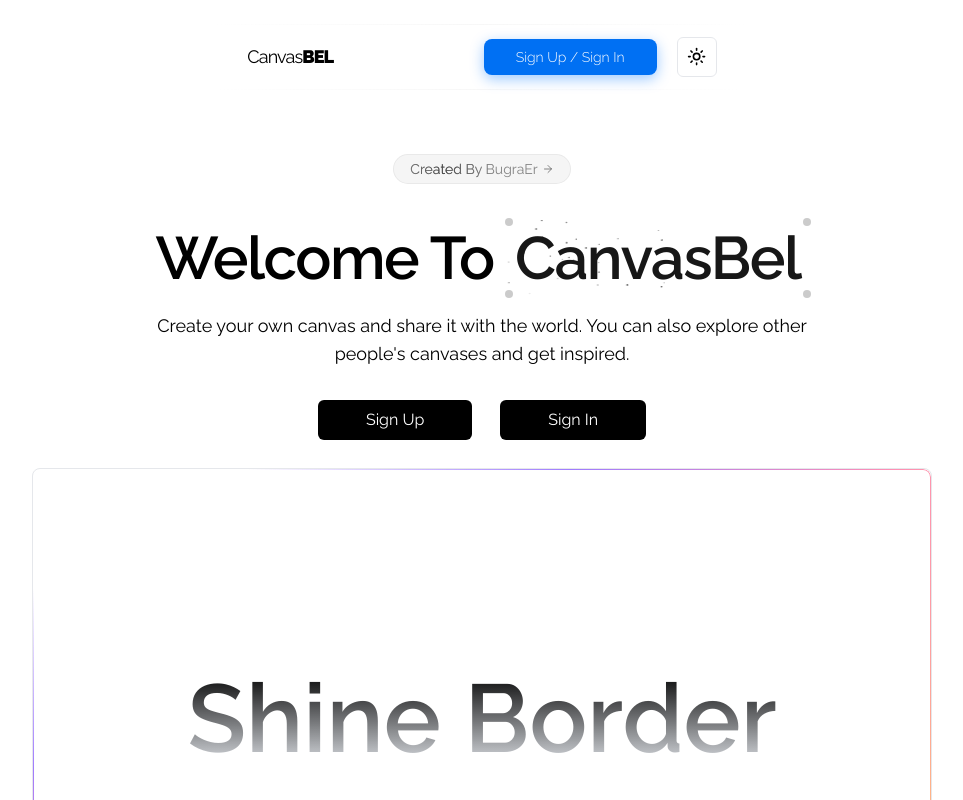
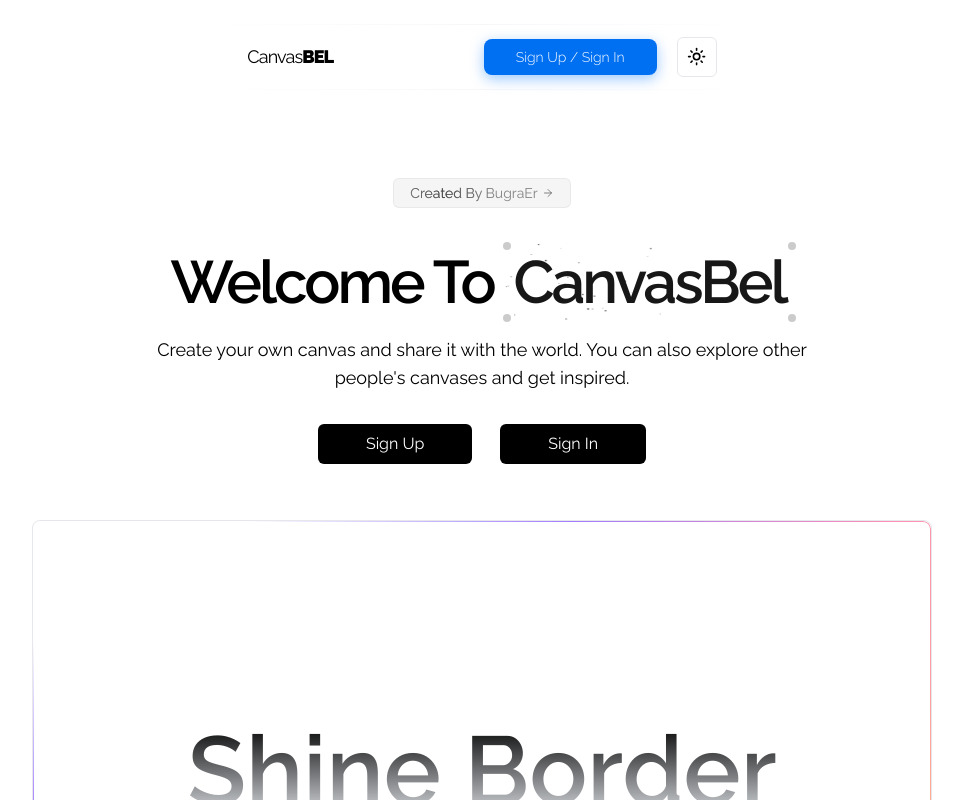
Before and after one commit to benbugraer/canvabel, a Next.js app: page / in a window 1280 px wide. Shown: the top 800 px of the page, without its empty margins (158-1121 px from the left). Built offline with nearby package versions, Linux system fonts and the light colour scheme.

Commit message:
chore: Update Navigation component and add Navigation container component & components file organisation

```diff
--- a/app/layout.tsx
+++ b/app/layout.tsx
@@ -2,7 +2,7 @@ import type { Metadata } from "next";
 import { Raleway } from "next/font/google";
 import "./globals.css";
 import clsx from "clsx";
-import Navigation from "@/components/Navigation";
+// import Navigation from "@/components/Navigation";
 import { ClerkProvider, SignedIn } from "@clerk/nextjs";
 import { ThemeProvider } from "@/components/ThemeProvider";
 import ForgotPassword from "./forgotpassword/page";
@@ -36,7 +36,7 @@ export default function RootLayout({
             <UserButton />
           </SignedIn> */}
           <ThemeProvider attribute="class" defaultTheme="system" enableSystem>
-            <Navigation />
+            {/* <Navigation /> */}
             <div className="">{children}</div>
           </ThemeProvider>
         </body>
--- a/app/page.tsx
+++ b/app/page.tsx
@@ -1,83 +1,11 @@
-import { CSSProperties } from "react";
-import { cn } from "@/lib/utils";
-import { DockWithPreview } from "@/components/DockWithPreview";
-import { DeviconNextjs } from "@/public/icons/NextIcon";
-import { DeviconSupabase } from "@/public/icons/SupabaseIcon";
-import { DeviconTailwindcss } from "@/public/icons/TailwindIcon";
-import { LogosTypescriptIcon } from "@/public/icons/TypeIcon";
-import { SimpleIconsClerk } from "@/public/icons/ClerkIcon";
-import { SimpleIconsShadcnui } from "@/public/icons/ShadcnIcon";
-import { LogosReact } from "@/public/icons/ReactIcons";
-import { Cover } from "@/components/ui/cover";
-import Button from "../components/Button";
-import DotPattern from "../components/magicui/dot-pattern";
-import AnimatedShinyText from "@/components/magicui/animated-shiny-text";
-import { ArrowRightIcon } from "lucide-react";
-import Link from "next/link";
-import ShineBorder from "@/components/magicui/shine-border";
-
+import PageWrapper from "@/components/container/page-wrapper";
+import HeroSection from "@/components/homepage/hero";
 export default function Home() {
-  const techStack = [
-    { url: "https://nextjs.org/", icon: DeviconNextjs },
-    { url: "https://react.dev/", icon: LogosReact },
-    { url: "https://www.typescriptlang.org/", icon: LogosTypescriptIcon },
-    { url: "https://tailwindcss.com/", icon: DeviconTailwindcss },
-    { url: "https://shadcnui.com/", icon: SimpleIconsShadcnui },
-    { url: "https://supabase.com/", icon: DeviconSupabase },
-    { url: "https://clerk.com/", icon: SimpleIconsClerk },
-  ];
-
   return (
-    <div className="flex flex-col items-center justify-center mt-[2rem] p-3">
-      <div className="my-5">
-        <div className="z-10 flex mb-4 items-center justify-center">
-          <Link
-            href="https://github.com/benbugraer"
-            className={cn(
-              "group rounded-full border border-black/5 bg-neutral-100 text-sm text-white transition-all ease-in hover:cursor-pointer hover:bg-neutral-200 dark:border-white/5 dark:bg-neutral-900 dark:hover:bg-neutral-800 animate-in"
-            )}
-            style={{ "--index": 1 } as CSSProperties}
-          >
-            <AnimatedShinyText className="inline-flex items-center justify-center px-4 py-1 transition ease-out hover:text-neutral-600 hover:duration-300 hover:dark:text-neutral-400">
-              <span>Created By BugraEr</span>
-              <ArrowRightIcon className="ml-1 size-3 transition-transform duration-300 ease-in-out group-hover:translate-x-0.5" />
-            </AnimatedShinyText>
-          </Link>
-        </div>
+    <PageWrapper>
+      <div className="flex flex-col max-w-[70rem]">
+        <HeroSection />
       </div>
-      <h1
-        className="scroll-m-20 animate-in text-5xl sm:text-4xl md:text-6xl font-semibold tracking-tight lg:text-6xl text-center max-w-[1000px]"
-        style={{ "--index": 2 } as CSSProperties}
-      >
-        Welcome To <Cover>CanvasBel</Cover>
-      </h1>
-      <p
-        className="mx-auto animate-in max-w-[700px] text-tertiary md:text-lg text-center mt-4"
-        style={{ "--index": 3 } as CSSProperties}
-      >
-        Create your own canvas and share it with the world. You can also explore
-        other people&apos;s canvases and get inspired.
-      </p>
-      <div
-        className="flex gap-7 mt-8 animate-in"
-        style={{ "--index": 4 } as CSSProperties}
-      >
-        <Button href="/signup">Sign Up</Button>
-        <Button href="/signin">Sign In</Button>
-      </div>
-      <div
-        className="relative animate-in flex max-w-6xl justify-center overflow-hidden mt-7"
-        style={{ "--index": 5 } as CSSProperties}
-      >
-        <ShineBorder
-          className="relative flex h-[500px] mb-10 lg:w-[900px] flex-col items-center justify-center overflow-hidden rounded-lg border md:shadow-sm"
-          color={["#A07CFE", "#FE8FB5", "#FFBE7B"]}
-        >
-          <span className="pointer-events-none whitespace-pre-wrap bg-gradient-to-b from-black to-gray-300/80 bg-clip-text text-center text-8xl font-semibold leading-none text-transparent dark:from-white dark:to-slate-900/10">
-            Shine Border
-          </span>
-        </ShineBorder>
-      </div>
-    </div>
+    </PageWrapper>
   );
 }
--- a/components/Button.tsx
+++ b/components/Button.tsx
@@ -15,8 +15,8 @@ export default function Button({ children, href }: ButtonProps) {
   return (
     <motion.button
       className="rounded-md  relative px-10 flex items-center justify-center text-center duration-500 ease-linear transition-colors text-white hover:text-black dark:bg-white  dark:text-black dark:hover:bg-tertiary  dark:hover:text-white bg-black hover:bg-tertiary hover:transition-colors hover:duration-500 hover:ease-linear  hover:ring-2 hover:ring-neutral-800 hover:ring-offset-2"
-      whileHover={{ scale: 1.05 }}
-      transition={{ type: "just", stiffness: 700, damping: 15 }}
+      whileHover={{ scale: 1.1 }}
+      transition={{ type: "tween", stiffness: 700, damping: 15 }}
     >
       <Link
         href={href}
--- a/components/Navigation.tsx
+++ b/components/container/Navigation.tsx
@@ -1,7 +1,7 @@
 "use client";
 import Link from "next/link";
 import { CSSProperties } from "react";
-import { ThemeSwitcher } from "./ThemeSwitcher";
+import { ThemeSwitcher } from "../ThemeSwitcher";
 
 export default function Navigation() {
   return (
--- /dev/null
+++ b/components/container/page-wrapper.tsx
@@ -0,0 +1,13 @@
+import Navigation from "./Navigation";
+import { ReactNode } from "react";
+
+export default function PageWrapper({ children }: { children: ReactNode }) {
+  return (
+    <>
+      <Navigation />
+      <main className="flex min-w-screen flex-col items-center justify-between pb-[4rem]">
+        {children}
+      </main>
+    </>
+  );
+}
--- /dev/null
+++ b/components/homepage/hero.tsx
@@ -0,0 +1,65 @@
+import Link from "next/link";
+import { CSSProperties } from "react";
+import AnimatedShinyText from "../magicui/animated-shiny-text";
+import { ArrowRightIcon } from "lucide-react";
+import ShineBorder from "../magicui/shine-border";
+import Button from "../Button";
+import { cn } from "@/lib/utils";
+import { Cover } from "../ui/cover";
+
+export default function HeroSection() {
+  return (
+    <div className="flex flex-col items-center justify-center mt-[2rem] mb-[3rem] p-3">
+      <div className="my-5">
+        <div className="z-10 flex mb-4 items-center justify-center">
+          <Link
+            target="_blank"
+            href="https://github.com/benbugraer"
+            className={cn(
+              "group rounded-md border border-black/5 bg-neutral-100 text-sm text-white transition-all ease-in hover:cursor-pointer hover:bg-neutral-200 dark:border-white/5 dark:bg-neutral-900 dark:hover:bg-neutral-800 animate-in"
+            )}
+            style={{ "--index": 1 } as CSSProperties}
+          >
+            <AnimatedShinyText className="inline-flex items-center justify-center px-4 py-1 transition ease-out hover:text-neutral-600 hover:duration-300 hover:dark:text-neutral-400">
+              <span>Created By BugraEr</span>
+              <ArrowRightIcon className="ml-1 size-3 transition-transform duration-300 ease-in-out group-hover:translate-x-0.5" />
+            </AnimatedShinyText>
+          </Link>
+        </div>
+      </div>
+      <h1
+        className="scroll-m-20 animate-in text-5xl sm:text-4xl md:text-6xl font-semibold tracking-tighter lg:text-6xl text-center max-w-[1000px]"
+        style={{ "--index": 2 } as CSSProperties}
+      >
+        Welcome To <Cover>CanvasBel</Cover>
+      </h1>
+      <p
+        className="mx-auto animate-in max-w-[700px] text-tertiary md:text-lg text-center mt-4"
+        style={{ "--index": 3 } as CSSProperties}
+      >
+        Create your own canvas and share it with the world. You can also explore
+        other people&apos;s canvases and get inspired.
+      </p>
+      <div
+        className="flex gap-7 mt-8 animate-in"
+        style={{ "--index": 4 } as CSSProperties}
+      >
+        <Button href="/signup">Sign Up</Button>
+        <Button href="/signin">Sign In</Button>
+      </div>
+      <div
+        className="relative animate-in flex max-w-6xl justify-center overflow-hidden mt-14"
+        style={{ "--index": 5 } as CSSProperties}
+      >
+        <ShineBorder
+          className="relative flex h-[500px] mb-10 lg:w-[900px] flex-col items-center justify-center overflow-hidden rounded-lg border md:shadow-sm"
+          color={["#A07CFE", "#FE8FB5", "#FFBE7B"]}
+        >
+          <span className="pointer-events-none whitespace-pre-wrap bg-gradient-to-b from-black to-gray-300/80 bg-clip-text text-center text-8xl font-semibold leading-none text-transparent dark:from-white dark:to-slate-900/10">
+            Shine Border
+          </span>
+        </ShineBorder>
+      </div>
+    </div>
+  );
+}
```
